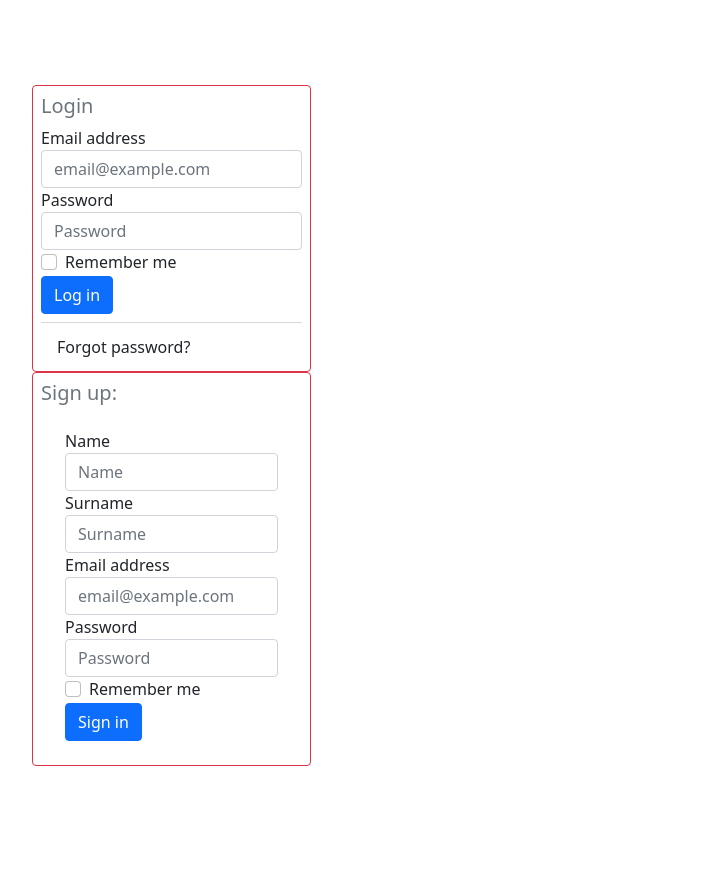
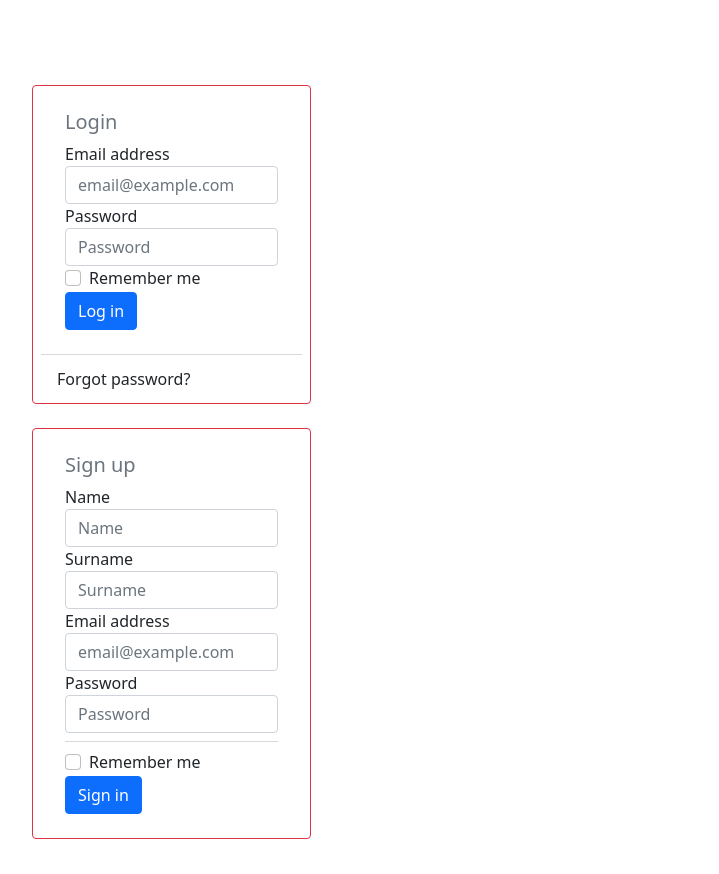
Before and after one commit to ThiagoCal/Store1, a plain HTML site: page webpage/index2.html in a window 1280 px wide. Shown: the part 236-1110 px from the top of the page, without its empty margins (54-773 px from the left). Before the commit the page ends 1061 px from the top, so only its background shows below. Drawn offline with nearby package versions, Linux system fonts and the light colour scheme.

Commit message:
index2 new

```diff
--- a/webpage/index2.html
+++ b/webpage/index2.html
@@ -67,11 +67,13 @@
     integrity="sha384-JEW9xMcG8R+pH31jmWH6WWP0WintQrMb4s7ZOdauHnUtxwoG2vI5DkLtS3qm9Ekf" crossorigin="anonymous"></script>
 
     <div class="container">
-    <div class="clearfix row" style="display: inline;" >
+    <div class="row" style="display: inline;" >
 
       <div class=" col w-25 p-2 mx-1  border border-danger rounded">
-
+        <form class="px-4 py-3">
+                <div class="form-group">
                   <h2 class="lead text-secondary">Login</h2>
+                </div>
                 <div class="form-group">
                   <label for="emailsignup">Email address</label>
                   <input type="email" class="form-control" id="emailsignup" placeholder="email@example.com">
@@ -91,12 +93,16 @@
               <div class="dropdown-divider"></div>
                   <a class="dropdown-item" href="#">Forgot password?</a>
               </div>
+      </div>
 
 
-    <div class="col w-25 p-2 mx-1 border border-danger rounded">
-        <h2 class="lead text-secondary">Sign up: </h2>
+      <div class="col-xs-2 w-25 p-2 mx-1 border border-danger rounded">
+
 
               <form class="px-4 py-3">
+                <div class="form-group">
+                  <h2 class="lead text-secondary">Sign up</h2>
+                </div>
                   <div class="form-group">
                       <label for="Namesignup">Name</label>
                       <input type="text" class="form-control" id="namesignup" placeholder="Name">
@@ -113,6 +119,7 @@
                       <label for="passwordsignup">Password</label>
                       <input type="password" class="form-control" id="passwordsignup" placeholder="Password">
                   </div>
+                  <div class="dropdown-divider"></div>
                   <div class="form-check">
                     <input type="checkbox" class="form-check-input" id="dropdownCheck">
                     <label class="form-check-label" for="dropdownCheck">
@@ -123,7 +130,9 @@
               </form>
 
       </div>
+
     </div>
+
 
     <!--<div class="w-50 p-3" style="background-color: #eee;">Width 50%</div>
             <h2 class="lead text-secondary">Sign Up</h2>
```
Lines whose indentation alone changed are shown as unchanged.
